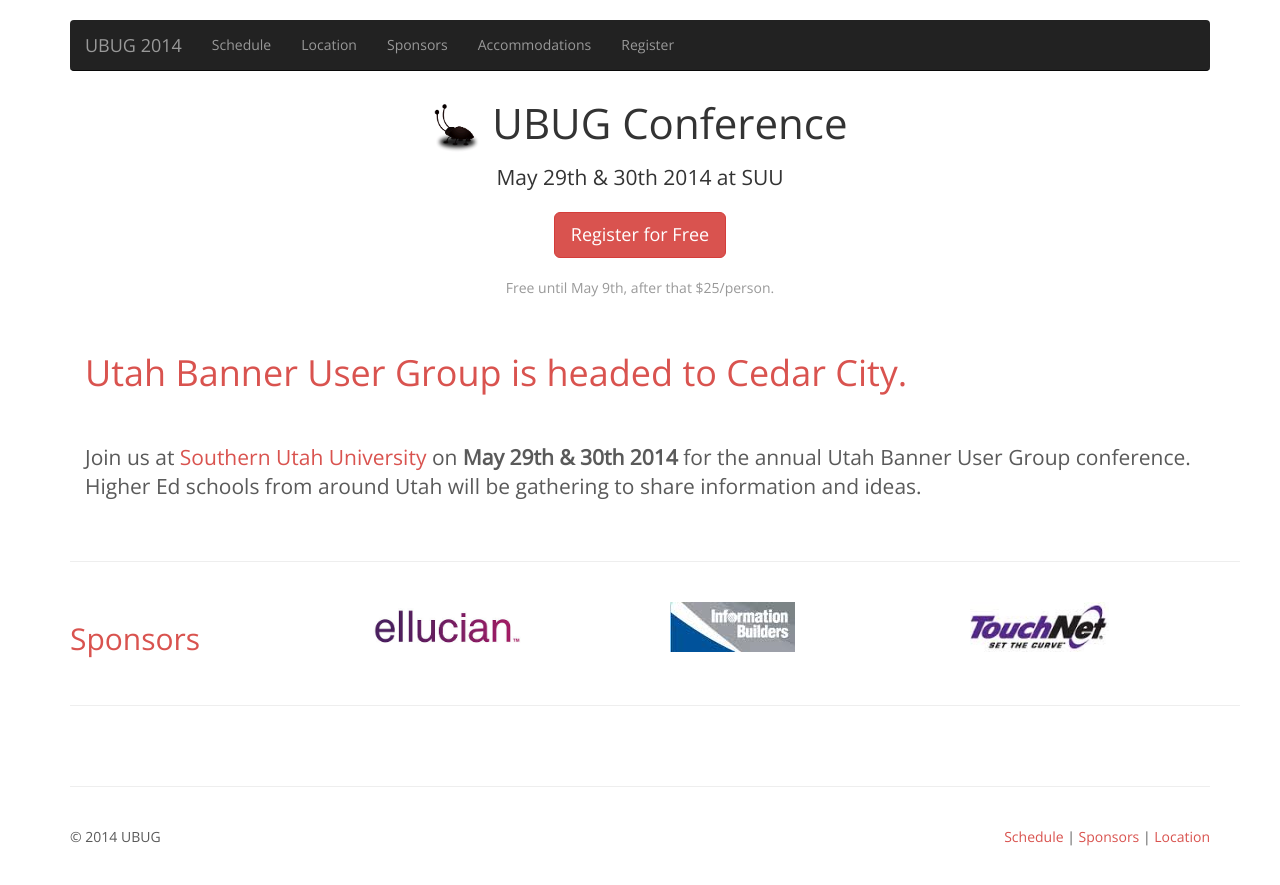
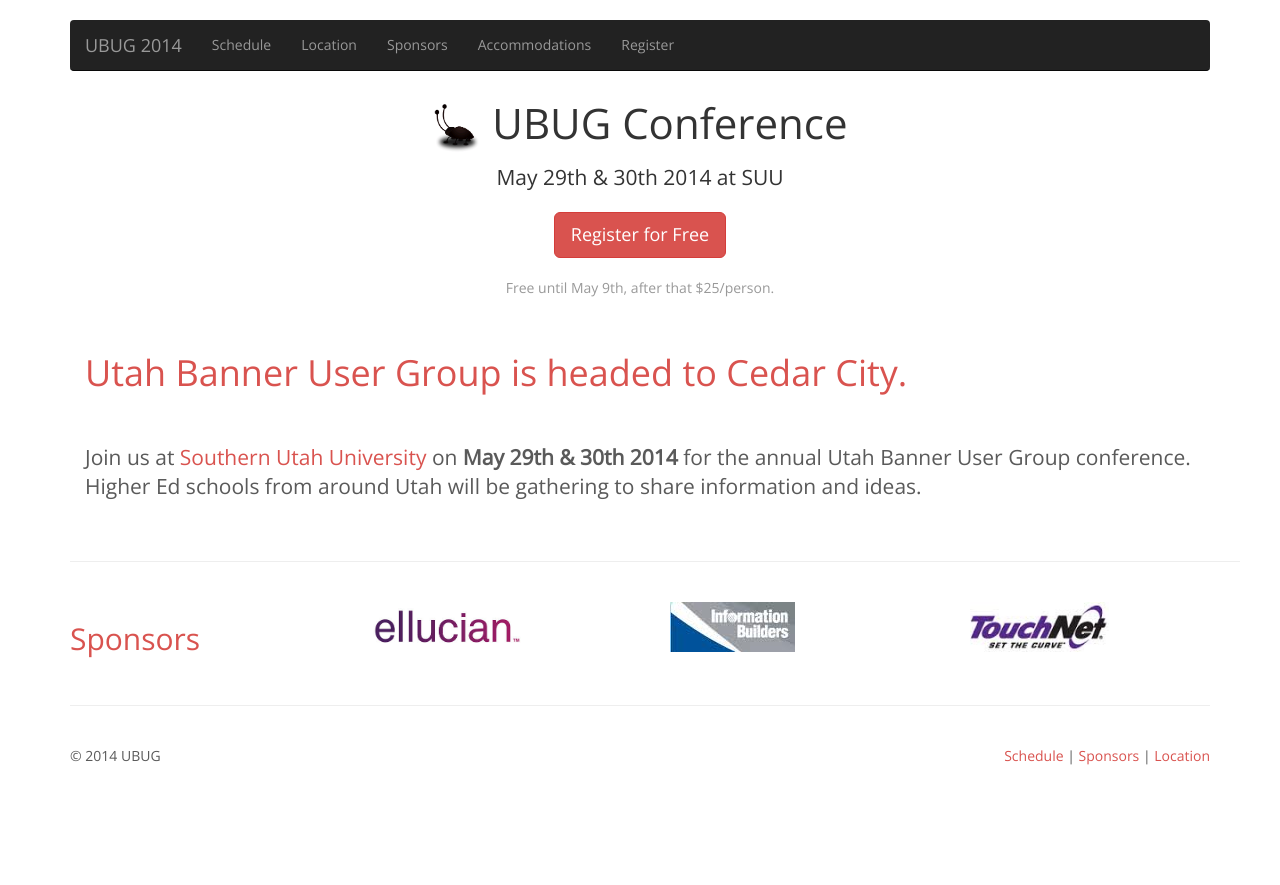
Before and after one commit to ubug/ubug.github.io, a Jekyll site: the page built from index.html, in a window 1280 px wide. Shown: the top 885 px of the page. Built offline with Jekyll 4.4.1, drawn with Linux system fonts in a browser that asks for light colours; nearby versions of some CDN libraries; Markdown is read by kramdown in place of the engine named in the settings.

Commit message:
Readme cleanup and html cleanup on index page.

```diff
--- a/index.html
+++ b/index.html
@@ -40,7 +36,5 @@
     </div>
   </div>
 
-  <hr class="featurette-divider">
-
   <!-- /END THE SPONSORS -->
 </div>
```
Also changed, not shown: other parts of index.html (+0 -4 lines), README.md.
